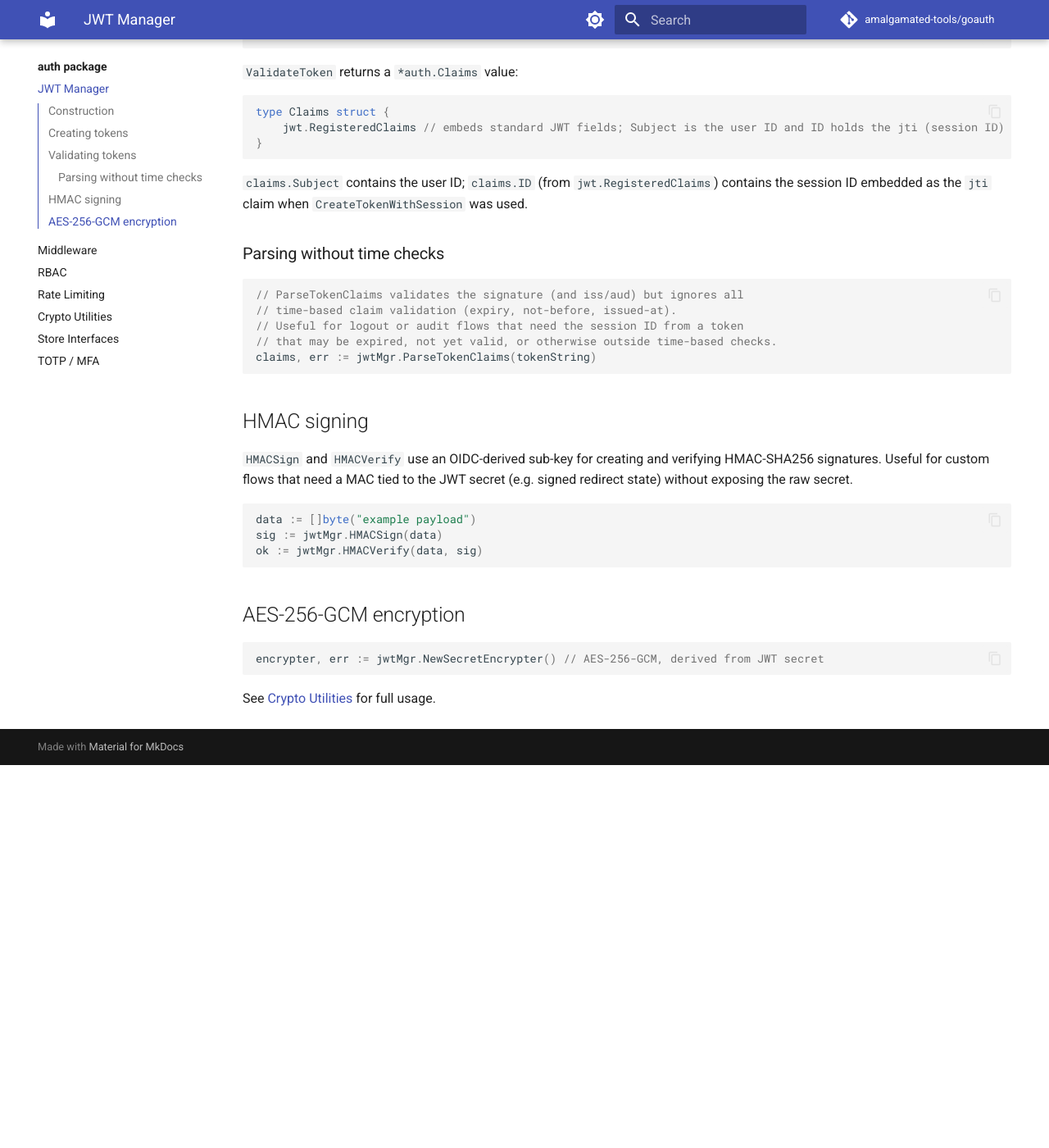
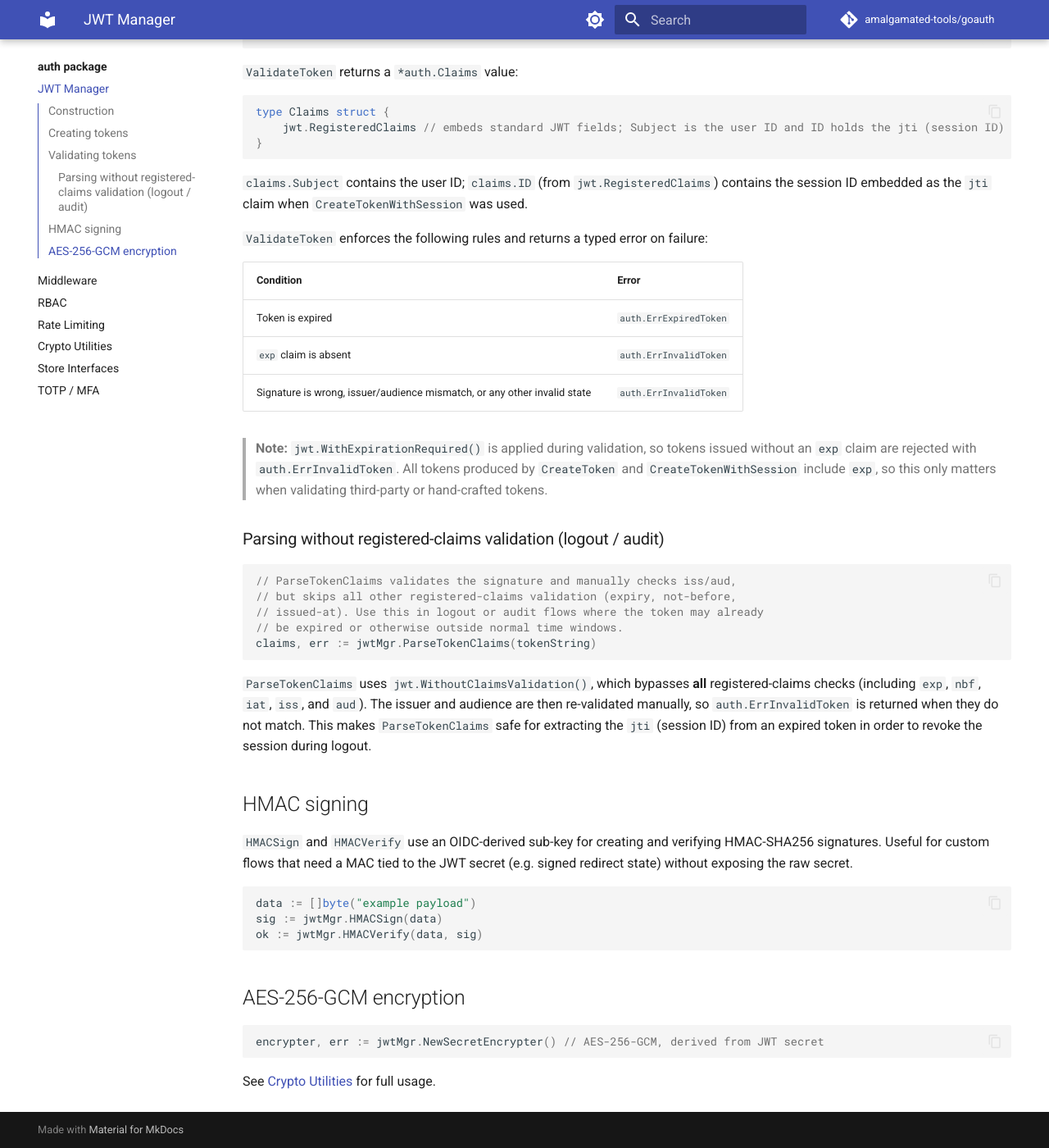
Before and after one commit to amalgamated-tools/goauth, an MkDocs documentation site: the page built from docs/auth/jwt.md, in a window 1280 px wide and 1400 px high, scrolled down 788 px. Shown: the whole window at 82% size. Built offline with MkDocs 1.6.1 and Material for MkDocs 9.7.7, drawn with Linux system fonts in a browser that asks for light colours; comment, search, counter and statistics services are not loaded; before the commit the page ends 1721 px from its top, so only the background shows below that.

Commit message:
docs(auth/jwt): document WithExpirationRequired and clarify ParseTokenClaims (#442)
* docs(auth/jwt): document WithExpirationRequired and clarify ParseTokenClaims

- Add error table for ValidateToken showing exp-absent rejection
- Note that WithExpirationRequired rejects tokens without an exp claim
- Rename section to 'Parsing without registered-claims validation'
- Clarify ParseTokenClaims uses WithoutClaimsValidation (skips all
  registered-claims checks) but manually re-validates iss/aud

Co-authored-by: Copilot <223556219+Copilot@users.noreply.github.com>

* Apply suggestions from code review

Co-authored-by: Copilot Autofix powered by AI <175728472+Copilot@users.noreply.github.com>

---------

Co-authored-by: github-actions[bot] <41898282+github-actions[bot]@users.noreply.github.com>
Co-authored-by: Copilot <223556219+Copilot@users.noreply.github.com>
Co-authored-by: Patrick Veverka <veverkap@users.noreply.github.com>
Co-authored-by: Copilot Autofix powered by AI <175728472+Copilot@users.noreply.github.com>

````diff
--- a/docs/auth/jwt.md
+++ b/docs/auth/jwt.md
@@ -39,15 +39,27 @@ type Claims struct {
 
 `claims.Subject` contains the user ID; `claims.ID` (from `jwt.RegisteredClaims`) contains the session ID embedded as the `jti` claim when `CreateTokenWithSession` was used.
 
-### Parsing without time checks
+`ValidateToken` enforces the following rules and returns a typed error on failure:
+
+| Condition | Error |
+|---|---|
+| Token is expired | `auth.ErrExpiredToken` |
+| `exp` claim is absent | `auth.ErrInvalidToken` |
+| Signature is wrong, issuer/audience mismatch, or any other invalid state | `auth.ErrInvalidToken` |
+
+> **Note:** `jwt.WithExpirationRequired()` is applied during validation, so tokens issued without an `exp` claim are rejected with `auth.ErrInvalidToken`. All tokens produced by `CreateToken` and `CreateTokenWithSession` include `exp`, so this only matters when validating third-party or hand-crafted tokens.
+
+### Parsing without registered-claims validation (logout / audit)
 
 ```go
-// ParseTokenClaims validates the signature (and iss/aud) but ignores all
-// time-based claim validation (expiry, not-before, issued-at).
-// Useful for logout or audit flows that need the session ID from a token
-// that may be expired, not yet valid, or otherwise outside time-based checks.
+// ParseTokenClaims validates the signature and manually checks iss/aud,
+// but skips all other registered-claims validation (expiry, not-before,
+// issued-at). Use this in logout or audit flows where the token may already
+// be expired or otherwise outside normal time windows.
 claims, err := jwtMgr.ParseTokenClaims(tokenString)
 ```
+
+`ParseTokenClaims` uses `jwt.WithoutClaimsValidation()`, which bypasses **all** registered-claims checks (including `exp`, `nbf`, `iat`, `iss`, and `aud`). The issuer and audience are then re-validated manually, so `auth.ErrInvalidToken` is returned when they do not match. This makes `ParseTokenClaims` safe for extracting the `jti` (session ID) from an expired token in order to revoke the session during logout.
 
 ## HMAC signing
 
````
